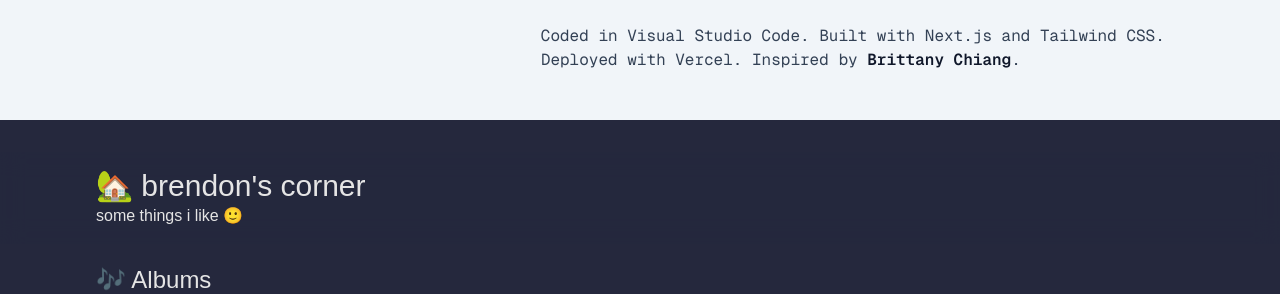
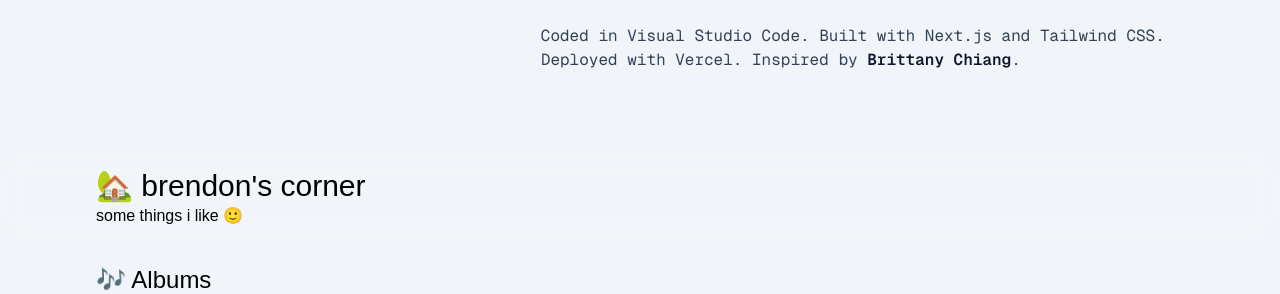
Before and after one commit to brendonzimmer/site, a Next.js app: page / in a window 1280 px wide. Shown: the part 2200-2494 px from the top of the page. Built offline with nearby package versions, Linux system fonts and the light colour scheme; a web font is replaced by a local one.

Commit message:
Fix boundary snap recoil and synchronize the corner backdrop

```diff
--- a/scripts/smoke-test.mjs
+++ b/scripts/smoke-test.mjs
@@ -68,7 +68,7 @@ try {
         );
       }
       assert(html.includes('class="home-page"'), "Homepage-scoped snapping");
-      assert(html.includes("home-professional"), "Full professional snap area");
+      assert(html.includes("home-professional"), "Professional scene");
       assert(!html.includes("corner-transition"), "No empty transition scene");
       assert(!html.includes("h-[300vh]"), "No oversized gradient spacer");
       assert(!html.includes("/_next/image?"), "No Vercel image proxy cost");
@@ -110,8 +110,8 @@ try {
         "Snapping scoped to homepage",
       );
       assert(
-        styles.includes("scroll-snap-type:y mandatory"),
-        "Native vertical snaps",
+        styles.includes("scroll-snap-type:y proximity"),
+        "Native proximity snaps",
       );
       assert(
         styles.includes("scroll-snap-align:start"),
--- a/src/app/globals.css
+++ b/src/app/globals.css
@@ -37,34 +37,53 @@
   }
 }
 
-/* Snap the actual full-height scenes. Oversized sections still allow normal
-   reading between their edges; no zero-height markers or blank runway. */
+/* Snap only near scene starts. Making the entire long sections mandatory snap
+   areas also snaps their bottom edges, repeatedly undoing short wheel gestures
+   through the reveal. These small native targets add no layout space. */
 html:has(.home-page) {
-  scroll-snap-type: y mandatory;
+  scroll-snap-type: y proximity;
 }
 .home-page {
   isolation: isolate;
 }
 .home-professional,
 .corner-content {
+  position: relative;
+}
+.home-professional::after,
+.corner-content::after {
+  content: "";
+  position: absolute;
+  inset-block-start: 0;
+  inset-inline: 0;
+  block-size: 1px;
+  pointer-events: none;
   scroll-snap-align: start;
-  scroll-snap-stop: always;
 }
 
-/* Adjacent scene boundaries drive the dissolve. The outgoing page's exit range
-   and the corner's entry range share the same geometry, with no spacer at all.
-   The corner keeps its solid surface so its white text is always readable. */
+/* One viewport-wide backdrop drives the reveal, including during a native snap.
+   Both scenes use the same boundary-crossing range, without a blank runway or
+   a solid purple panel sweeping ahead of the background animation. */
 @media (prefers-reduced-motion: no-preference) {
   @supports (animation-timeline: view()) and
     (animation-range: entry 0% entry 100%) {
     .home-professional {
       animation: professional-leave 1ms linear both;
       animation-timeline: view(block);
-      animation-range: exit 0% exit 35%;
+      animation-range: exit 0% exit 100%;
     }
     .corner-content {
       view-timeline: --corner-reveal block;
       view-timeline-inset: 0;
+      background: transparent;
+      animation: corner-ink 1ms steps(1, end) both;
+      animation-timeline: --corner-reveal;
+      animation-range: entry 0% entry 100%;
+    }
+    .corner-heading-surface {
+      animation: corner-heading-surface 1ms steps(1, end) both;
+      animation-timeline: --corner-reveal;
+      animation-range: entry 0% entry 100%;
     }
     .corner-content::before {
       content: "";
@@ -76,7 +95,7 @@ html:has(.home-page) {
       pointer-events: none;
       animation: corner-darken 1ms linear both;
       animation-timeline: --corner-reveal;
-      animation-range: entry 15% entry 100%;
+      animation-range: entry 0% entry 100%;
     }
     /* Keyboard navigation must never leave a focused outgoing link invisible. */
     .home-professional:has(a:focus-visible) {
@@ -86,6 +105,14 @@ html:has(.home-page) {
     .home-page:has(.home-professional a:focus-visible) .corner-content::before {
       animation: none;
       opacity: 0;
+    }
+    .home-page:has(.home-professional a:focus-visible) .corner-content {
+      animation: none;
+      background: #25283d;
+      color: #e5e5e5;
+    }
+    .home-page:has(.home-professional a:focus-visible) .corner-heading-surface {
+      animation: none;
     }
   }
 }
@@ -105,12 +132,28 @@ html:has(.home-page) {
     opacity: 1;
   }
 }
-@media (prefers-reduced-motion: reduce) {
-  html:has(.home-page) {
-    scroll-snap-type: y proximity;
+/* With #25283d composited over #f1f5f9, black and white both exceed 4.5:1
+   at 62.5% opacity. Switch there; interpolating foreground colors would cross
+   the background's luminance and make intermediate text unreadable. */
+@keyframes corner-ink {
+  0% {
+    color: #000;
+  }
+  62.5% {
+    color: #fff;
+  }
+  100% {
+    color: #e5e5e5;
   }
 }
-
+@keyframes corner-heading-surface {
+  from {
+    background: transparent;
+  }
+  to {
+    background: rgb(37 40 61 / 90%);
+  }
+}
 .collection-shelf {
   margin-inline: -1.5rem;
   padding-inline: 1.5rem;
--- a/src/app/page.tsx
+++ b/src/app/page.tsx
@@ -13,7 +13,7 @@ import { CollectionShelf } from "@/components/fun/collection-shelf";
 export default function Home() {
   return (
     <div className="home-page">
-      {/* The two full content sections are the native snap areas. */}
+      {/* Native snap targets sit at scene starts without adding layout space. */}
       <div className="home-professional mx-auto max-w-screen-xl p-6 lg:grid lg:grid-cols-[2fr_3fr] lg:gap-4 lg:px-24 lg:pt-24 lg:pb-12">
         <header className="flex h-min flex-col lg:sticky lg:top-24">
           <Me />
@@ -136,7 +136,7 @@ const Thanks = () => (
 const Fun = () => (
   <>
     <div className="hidden pt-8 lg:block"></div>
-    <div className="sticky top-0 z-10 bg-[#25283D]/90 px-6 pt-6 pb-4 backdrop-blur-md lg:px-24 lg:pt-4">
+    <div className="corner-heading-surface sticky top-0 z-10 bg-[#25283D]/90 px-6 pt-6 pb-4 backdrop-blur-md lg:px-24 lg:pt-4">
       <h2 id="corner-heading" className="text-3xl font-medium">
         🏡 brendon&apos;s corner
       </h2>
```
Also changed, not shown: 1 other file (tests, documents, lock files or other folders).
